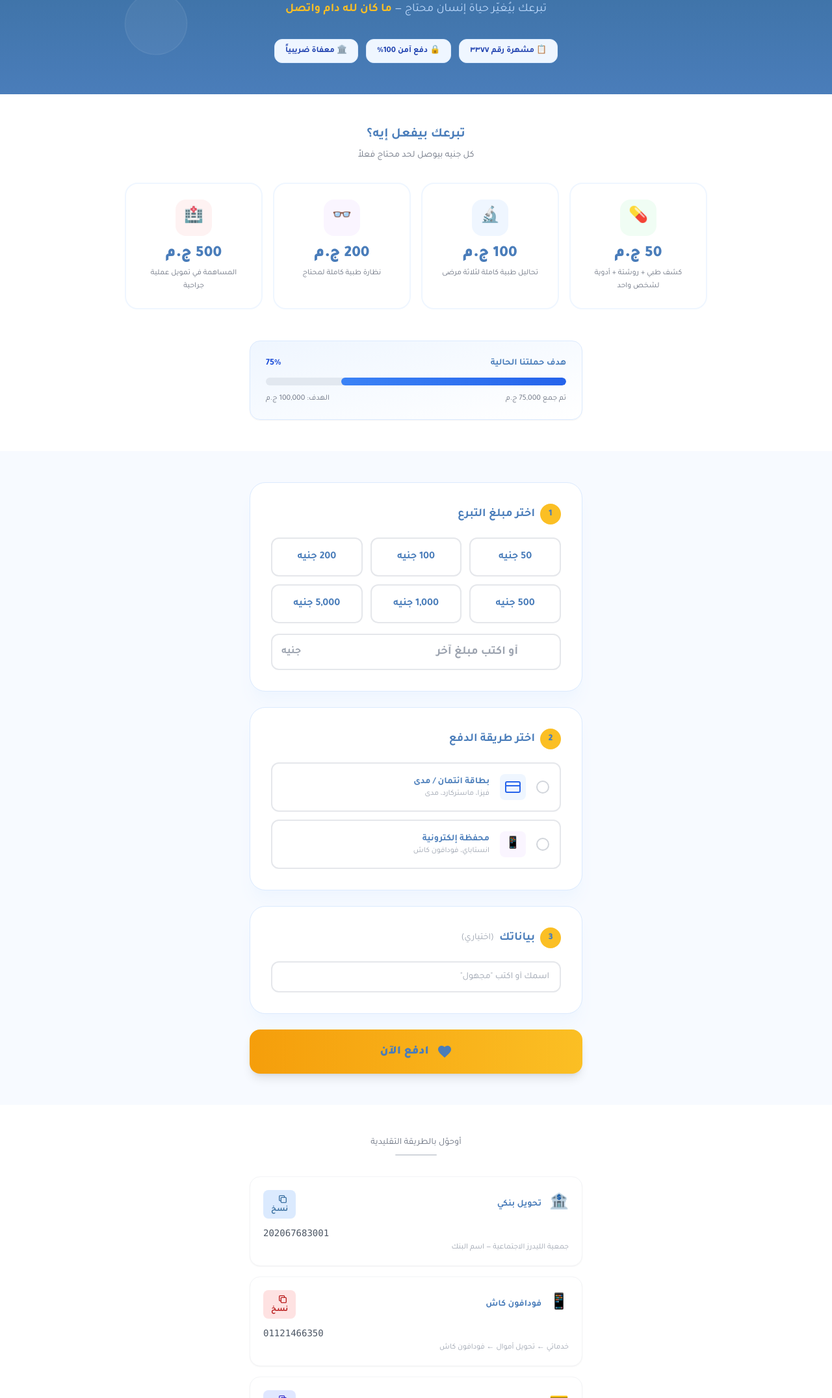
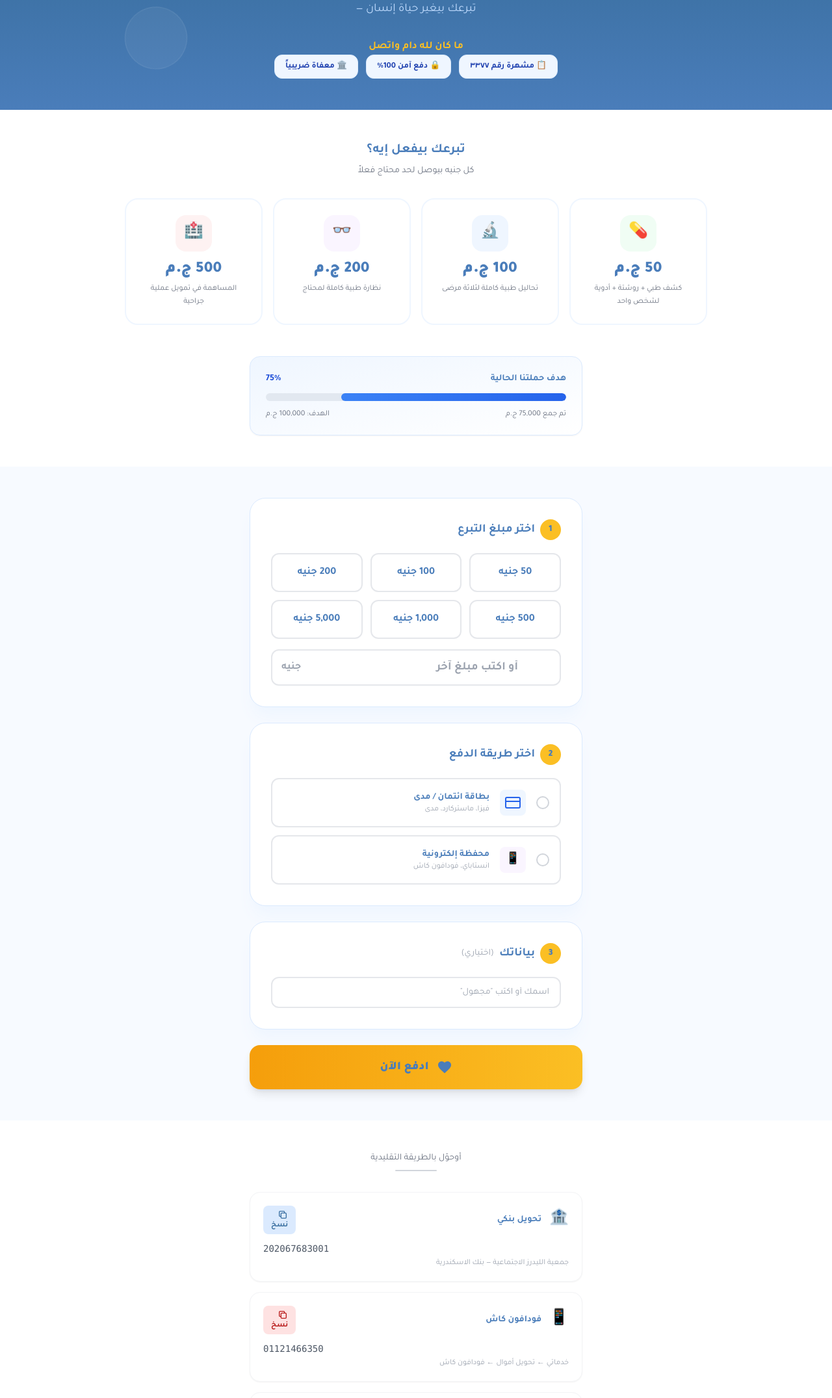
Before and after one commit to drmuhammed204-coder/SLS, a website: page donate.html in a window 1280 px wide. Shown: the part 314-2465 px from the top of the page at 65% size. Drawn offline with Linux system fonts and the light colour scheme.

Commit message:
Update donate.html

```diff
--- a/donate.html
+++ b/donate.html
@@ -67,7 +67,7 @@
     </div>
     <span class="inline-block bg-sls-gold-400/20 text-sls-gold-400 font-bold text-sm px-5 py-2 rounded-full mb-4 border border-sls-gold-400/30">❤️ زكاة وصدقة جارية</span>
     <h1 class="text-3xl sm:text-4xl md:text-5xl font-black text-white mb-3">ساهم معنا</h1>
-    <p class="text-sls-blue-200 text-lg mb-8">تبرعك بيُغيّر حياة إنسان محتاج — <span class="text-sls-gold-400 font-bold">ما كان لله دام واتصل</span></p>
+    <p class="text-sls-blue-200 text-lg mb-8">تبرعك بيغير حياة إنسان — <p><span class="text-sls-gold-400 font-bold">ما كان لله دام واتصل</span></p>
     <!-- Trust Badges -->
     <div class="flex flex-wrap justify-center gap-3">
       <span class="trust-badge">📋 مشهرة رقم ٣٣٧٧</span>
@@ -197,7 +197,7 @@
           <button onclick="copyText(this, '202067683001')" class="copy-btn text-xs bg-sls-blue-100 hover:bg-sls-blue-200 text-sls-blue-800 font-bold px-3 py-1.5 rounded-lg transition-colors"><svg class="w-4 h-4" fill="none" stroke="currentColor" viewBox="0 0 24 24"><path stroke-linecap="round" stroke-linejoin="round" stroke-width="2" d="M8 16H6a2 2 0 01-2-2V6a2 2 0 012-2h8a2 2 0 012 2v2m-6 12h8a2 2 0 002-2v-8a2 2 0 00-2-2h-8a2 2 0 00-2 2v8a2 2 0 002 2z"/></svg> نسخ</button>
         </div>
         <div class="text-sm text-gray-600 font-mono" dir="ltr">202067683001</div>
-        <div class="text-xs text-gray-400 mt-1">جمعية الليدرز الاجتماعية — اسم البنك</div>
+        <div class="text-xs text-gray-400 mt-1">جمعية الليدرز الاجتماعية —  بنك الاسكندرية</div>
       </div>
       <div class="bg-white rounded-2xl p-5 shadow-sm border border-gray-100 hover:shadow-md transition-shadow">
         <div class="flex items-center justify-between mb-3">
```
